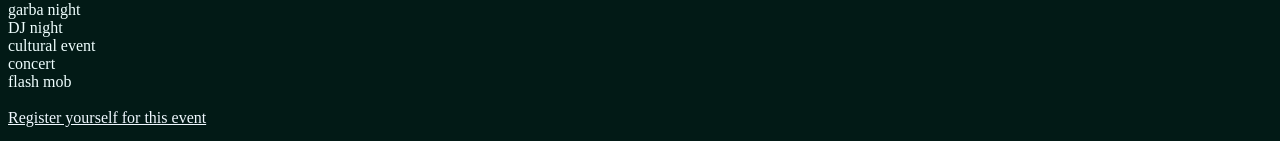
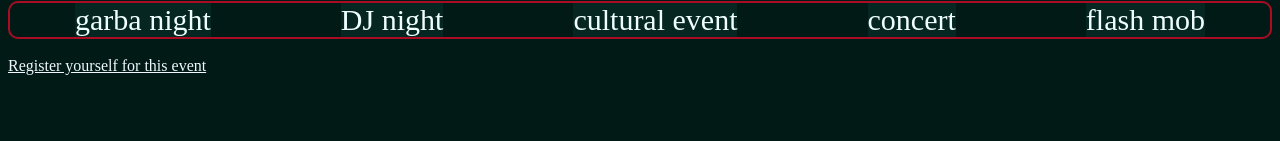
Before and after one commit to Swatiateng/college_tech_event, a plain HTML site: page index.html in a window 1280 px wide. Shown: the part 395-536 px from the top of the page. Drawn offline with Linux system fonts and the light colour scheme.

```diff
--- a/index.html
+++ b/index.html
@@ -6,15 +6,7 @@
 <meta name="viewport" content="width=device-width,
 initial-scale=1.0">
 <title> REGISTRATIONFORM</title>
-<style>
-body{
-color: azure;
-background-color: rgb(2, 26, 22);
-}
-span{
-    color: red;
-}
-</style>
+<link rel="stylesheet" href="style.css">
 </head>
 <body >
 
@@ -22,12 +14,12 @@
     <marquee><h1>college tech event</h1> </marquee>
 <img src="https://krify.co/wp-content/uploads/2019/11/Website-development-for-college-event-or-fest.jpg">
 </center>
-<div>
-   <div>garba night</div>
-   <div>DJ night</div>
-   <div>cultural event</div>
-   <div>concert</div>
-   <div>flash mob</div>
+<div id="top1">
+   <div class="event1">garba night</div>
+   <div class="event1">DJ night</div>
+   <div class="event1">cultural event</div>
+   <div class="event1">concert</div>
+   <div class="event1">flash mob</div>
 </div>
 
 <br><a href="form.html" style="color: aliceblue;">Register yourself for this event</a>
--- a/style.css
+++ b/style.css
@@ -5,3 +5,26 @@
 span{
     color: red;
 }
+#top1{
+    display: flex;
+    justify-content: space-around;
+    background-color: rgb(2, 26, 22);
+    color: azure;
+    font-size: 30px;
+      border-radius: 10px;
+    border: 2px solid rgb(170, 12, 38);
+
+
+}
+
+.event1{
+    background-color: rgb(6, 39, 33);
+    color: azure;
+    font-size: 30px;
+
+}
+div.event1:hover{
+    background-color: rgb(187, 18, 119);
+
+
+}
```
Also changed, not shown: form.html (+1 -9 lines), 1 other file.
